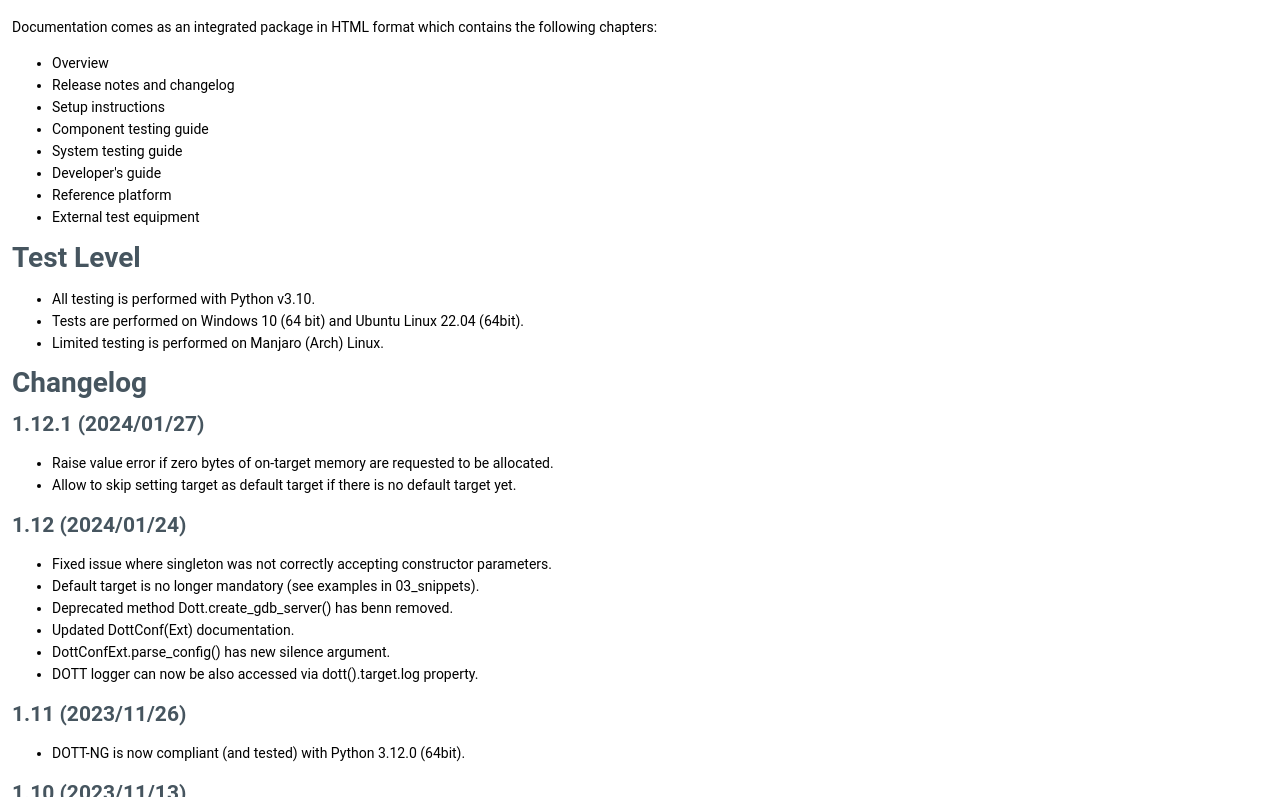
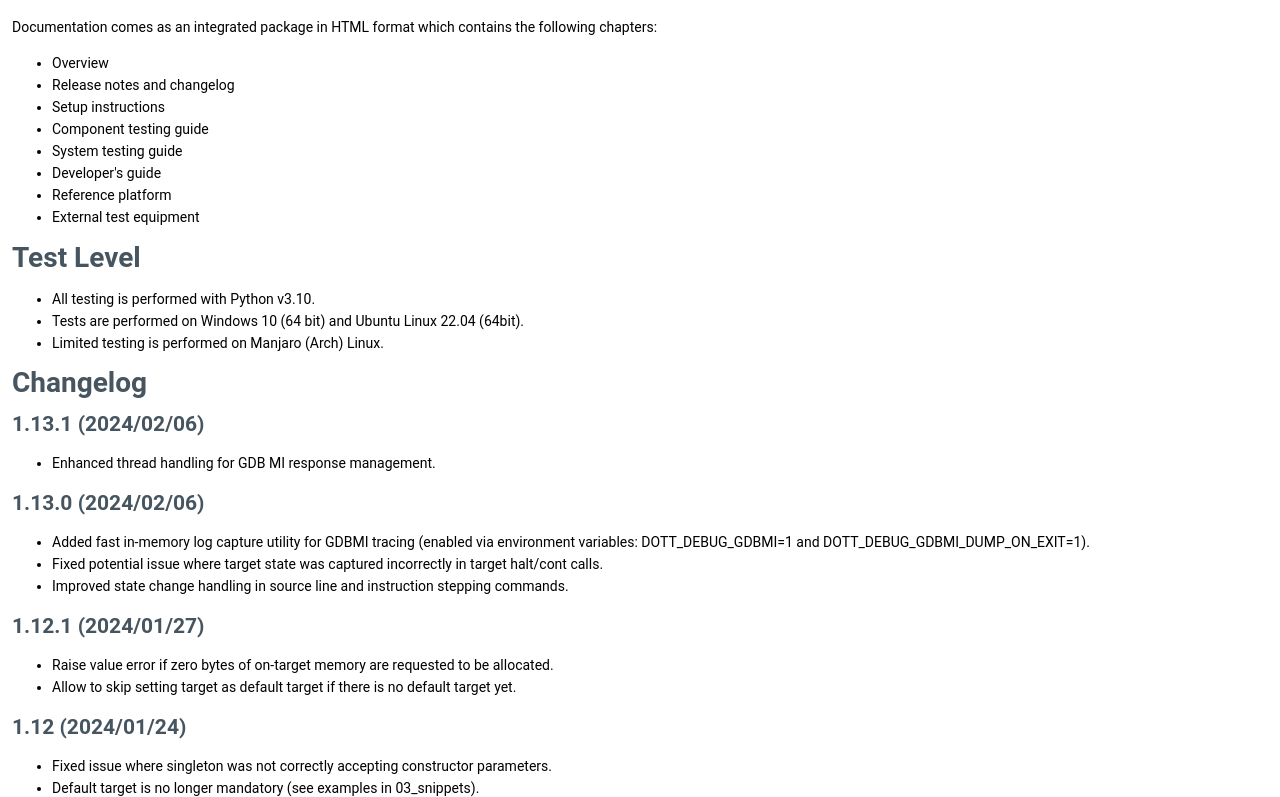
Before and after one commit to tw-ghub/dott-ng_docu, a plain HTML site: page ReleaseNotes.html in a window 1280 px wide. Shown: the part 374-1171 px from the top of the page. Drawn offline with Linux system fonts and the light colour scheme.

Commit message:
docu updated for v1.13.1

```diff
--- a/ReleaseNotes.html
+++ b/ReleaseNotes.html
@@ -68,6 +68,16 @@ $(function() {
 <li>Limited testing is performed on Manjaro (Arch) Linux.</li>
 </ul>
 <h1>Changelog</h1>
+<h2>1.13.1 (2024/02/06)</h2>
+<ul>
+<li>Enhanced thread handling for GDB MI response management.</li>
+</ul>
+<h2>1.13.0 (2024/02/06)</h2>
+<ul>
+<li>Added fast in-memory log capture utility for GDBMI tracing (enabled via environment variables: DOTT_DEBUG_GDBMI=1 and DOTT_DEBUG_GDBMI_DUMP_ON_EXIT=1).</li>
+<li>Fixed potential issue where target state was captured incorrectly in target halt/cont calls.</li>
+<li>Improved state change handling in source line and instruction stepping commands.</li>
+</ul>
 <h2>1.12.1 (2024/01/27)</h2>
 <ul>
 <li>Raise value error if zero bytes of on-target memory are requested to be allocated.</li>
```
Also changed, not shown: index.html (+4 -4 lines), doxyStyle.css (line endings or trailing spaces).
